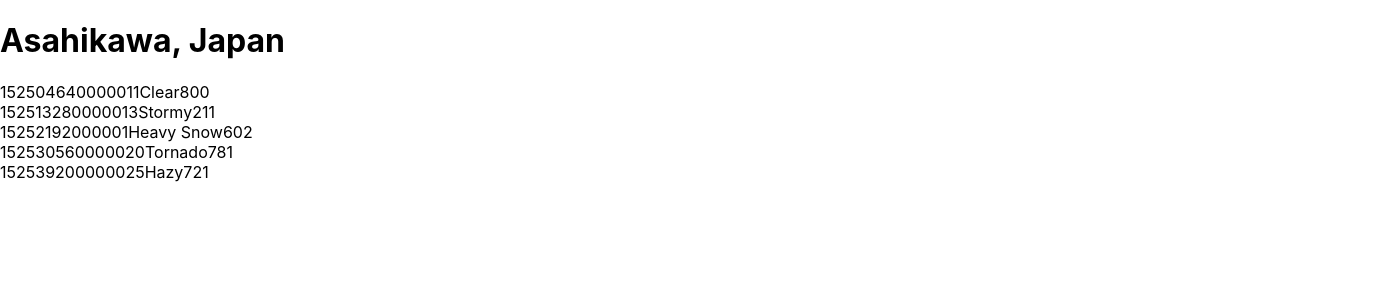
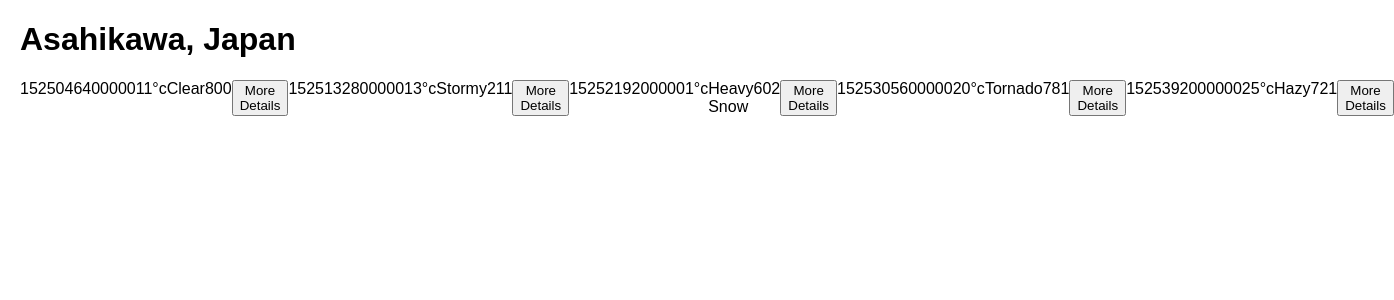
Before and after one commit to ari-anha/weather-app-2, a React (Create React App) app: page / in a window 1280 px wide. Shown: the top 300 px of the page, 1394 px wide, since content can reach past the window. Built offline with nearby package versions, Linux system fonts and the light colour scheme.

Commit message:
Created forecast-summaries component, separate to forecast-summary component, and its tests.

```diff
--- a/src/App.css
+++ /dev/null
@@ -1,38 +0,0 @@
-.App {
-  text-align: center;
-}
-
-.App-logo {
-  height: 40vmin;
-  pointer-events: none;
-}
-
-@media (prefers-reduced-motion: no-preference) {
-  .App-logo {
-    animation: App-logo-spin infinite 20s linear;
-  }
-}
-
-.App-header {
-  background-color: #282c34;
-  min-height: 100vh;
-  display: flex;
-  flex-direction: column;
-  align-items: center;
-  justify-content: center;
-  font-size: calc(10px + 2vmin);
-  color: white;
-}
-
-.App-link {
-  color: #61dafb;
-}
-
-@keyframes App-logo-spin {
-  from {
-    transform: rotate(0deg);
-  }
-  to {
-    transform: rotate(360deg);
-  }
-}
--- a/src/Components/App.js
+++ b/src/Components/App.js
@@ -2,27 +2,19 @@ import React from "react";
 import logo from "../logo.svg";
 import PropTypes from "prop-types";
 import LocationDetails from "./location-details";
-import ForecastSummary from "./forecast-summary";
+import ForecastSummaries from "./forecast-summaries";
+
+import "../styles/app.css";
 
 const App = (props) => (
-  <>
+  <div className="forecast">
     <LocationDetails
       city={props.location.city}
       country={props.location.country}
     />
 
-    {
-      //props.forecasts is an array!!
-      props.forecasts.map((eachElement) => (
-        <ForecastSummary
-          date={eachElement.date}
-          temperature={eachElement.temperature.max}
-          description={eachElement.description}
-          icon={eachElement.icon}
-        />
-      ))
-    }
-  </>
+    <ForecastSummaries forecasts={props.forecasts} />
+  </div>
 );
 
 App.propTypes = {
--- /dev/null
+++ b/src/Components/forecast-summaries.js
@@ -0,0 +1,23 @@
+import React from "react";
+import ForecastSummary from "./forecast-summary";
+
+import "../styles/forecast-summaries.css";
+
+const ForecastSummaries = (props) => (
+  <div className="forecast-summaries">
+    {
+      //props.forecasts is an array!!
+      props.forecasts.map((eachElement) => (
+        <ForecastSummary
+          key={eachElement.date}
+          date={eachElement.date}
+          description={eachElement.description}
+          icon={eachElement.icon}
+          temperature={eachElement.temperature.max}
+        />
+      ))
+    }
+  </div>
+);
+
+export default ForecastSummaries;
--- a/src/Components/forecast-summary.js
+++ b/src/Components/forecast-summary.js
@@ -1,18 +1,37 @@
 import React from "react";
 import PropTypes from "prop-types";
 
-const ForecastSummary = (props) => (
-  <div className="summary">
-    <span className="date">{props.date}</span>
-    <span className="temperature">{props.temperature}</span>
-    <span className="description">{props.description}</span>
-    <span className="icon">{props.icon}</span>
-  </div>
-);
+const ForecastSummary = ({
+  date,
+  temperature,
+  description,
+  icon,
+  handleForecastSelect,
+}) => {
+  return (
+    <>
+      <div className="date" data-testid="date-id">
+        {date}
+      </div>
+      <div className="temperature" data-testid="temperature-id">
+        {temperature}&deg;c
+      </div>
+      <div className="description" data-testid="description-id">
+        {description}
+      </div>
+      <div className="icon" data-testid="icon-id">
+        {icon}
+      </div>
+      <button value={date} onClick={handleForecastSelect}>
+        More Details
+      </button>
+    </>
+  );
+};
 
 ForecastSummary.propTypes = {
   date: PropTypes.any.isRequired,
-  temperature: PropTypes.string.isRequired,
+  temperature: PropTypes.number.isRequired,
   description: PropTypes.string.isRequired,
   icon: PropTypes.any.isRequired,
 };
--- /dev/null
+++ b/src/styles/app.css
@@ -0,0 +1,4 @@
+.forecast {
+  margin: 0 20px;
+  font-family: Arial, Helvetica, sans-serif;
+}
--- /dev/null
+++ b/src/styles/forecast-summaries.css
@@ -0,0 +1,4 @@
+.forecast-summaries {
+  display: flex;
+  justify-content: space-between;
+}
```
Also changed, not shown: 1 other file (tests, documents, lock files or other folders).
